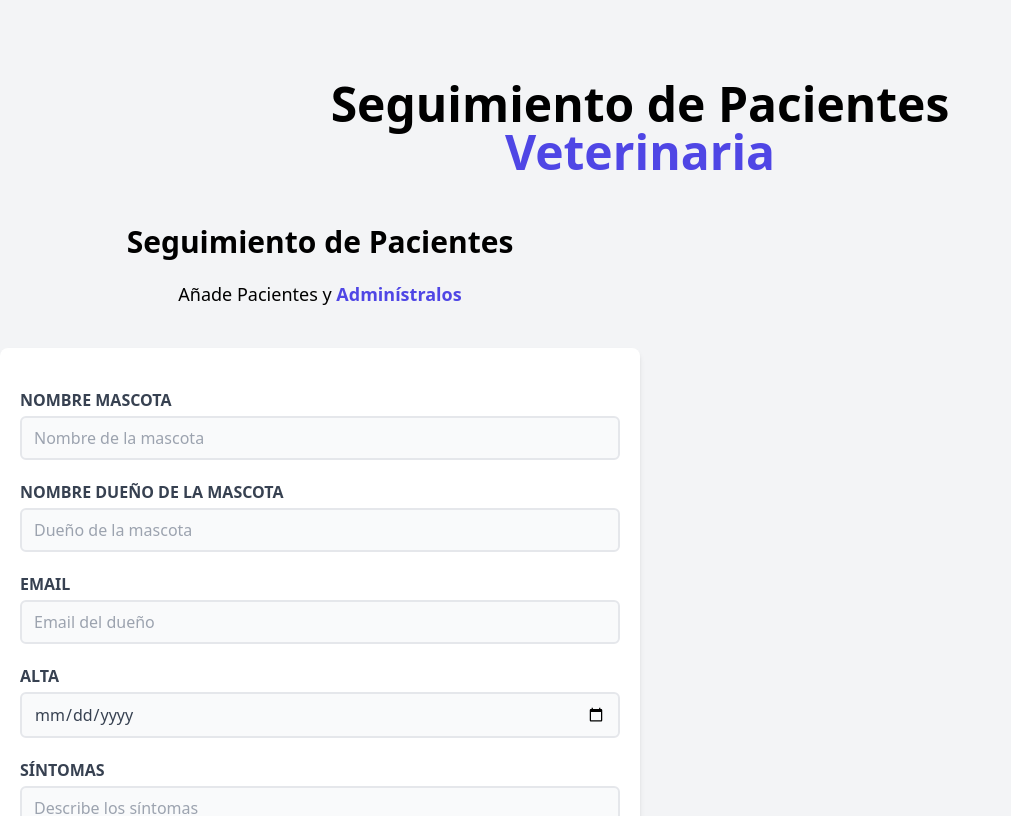
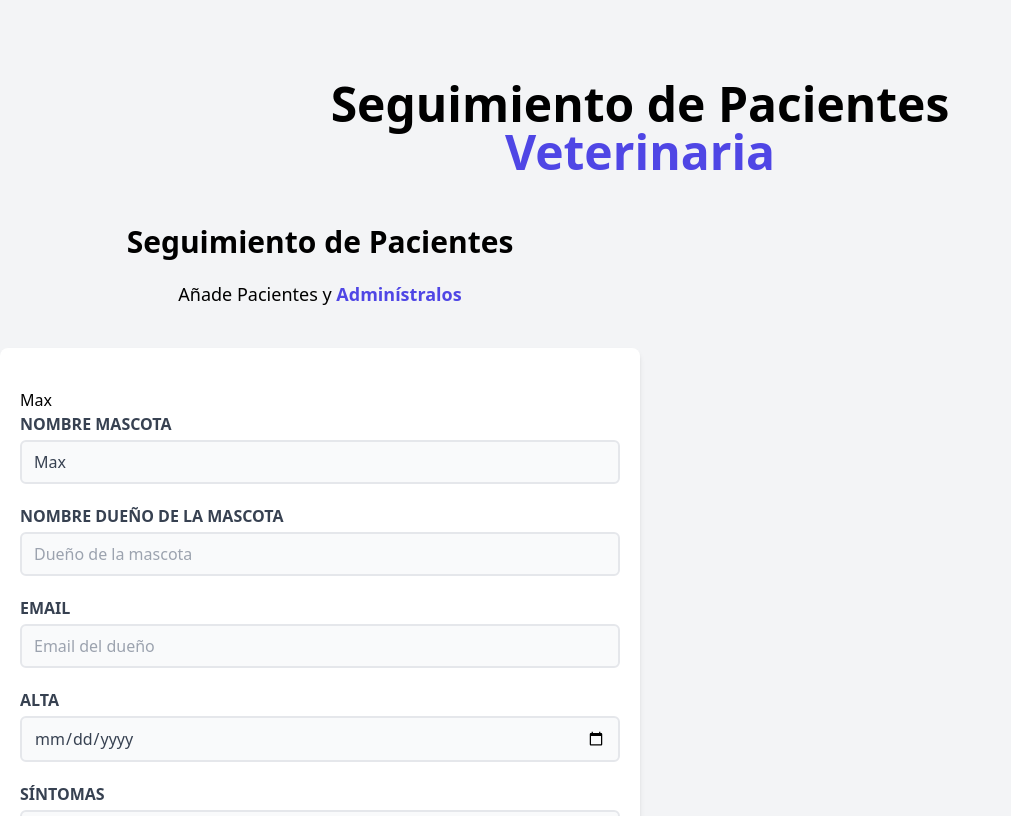
Before and after one commit to Duridev/admin-pacientes-vue3, a Vue app: page / in a window 1280 px wide. Shown: the top 816 px of the page, without its empty margins (0-1011 px from the left). Built offline with nearby package versions, Linux system fonts and the light colour scheme.

Commit message:
leyendo datos ingresados en los imputs en Vue

```diff
--- a/src/components/Formulario.vue
+++ b/src/components/Formulario.vue
@@ -1,4 +1,11 @@
 <script setup>
+import { ref } from 'vue'
+
+const nombre = ref('Max')
+
+const leerNombre = e => {
+    nombre.value = e.target.value
+}
 
 </script>
 
@@ -15,7 +22,7 @@
         <form
         class="bg-white shadow-md rounded-lg py-10 px-5 my-10"
         >
-
+            {{ nombre }}
             <div class="mb-5 ">
                 <label
                     for="mascota"
@@ -28,6 +35,8 @@
                     type="text"
                     placeholder="Nombre de la mascota"
                     class="w-full px-3 py-2 mt-1 text-gray-700 bg-gray-50 rounded-md focus:outline-none focus:shadow-outline focus:border-gray-400 border-2 border-gray-200"
+                    v-on:input="leerNombre"
+                    :value="nombre"
                 >
             </div>
 
```
